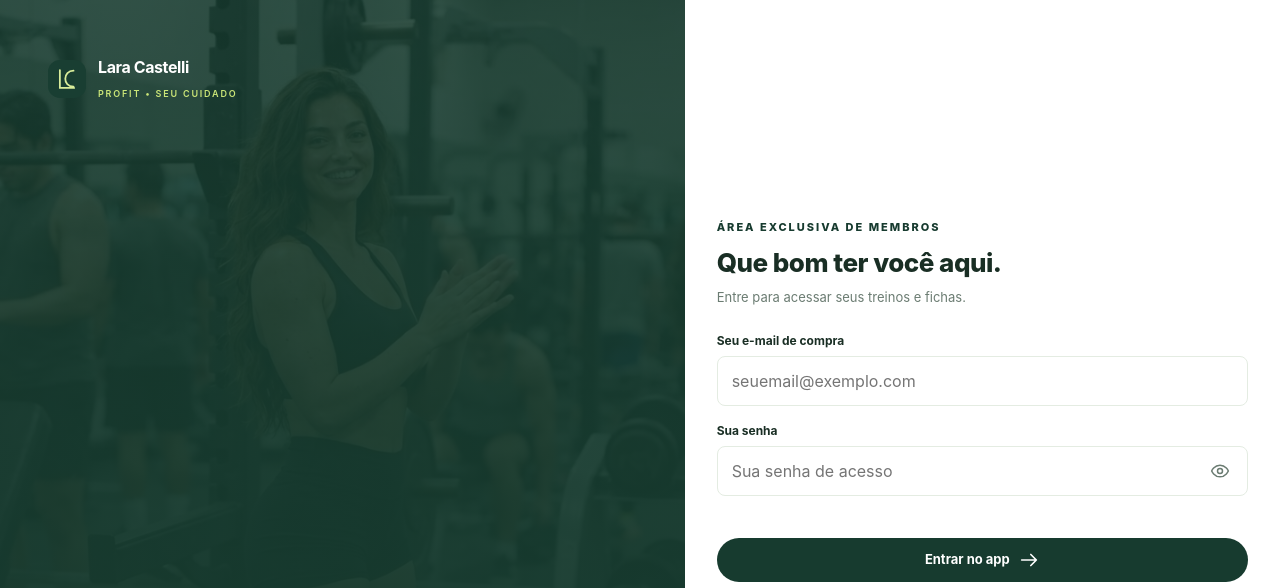
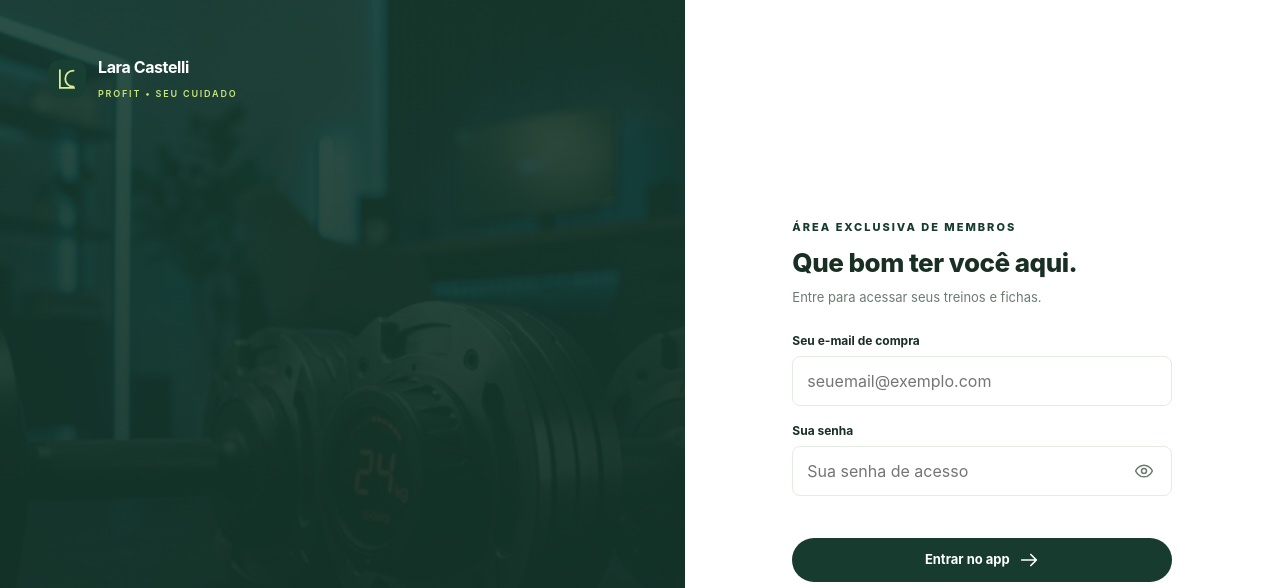
Before and after one commit to yunknet/app-laracastelli, a website with bundled scripts: page public/index.html in a window 1280 px wide. Shown: the top 588 px of the page. Built offline with nearby package versions, Linux system fonts and the light colour scheme; files whose address does not match are found by name.

Commit message:
feat(design): replace login background with custom studio dumbbell image and emerald green brand overlay

```diff
--- a/public/app.js
+++ b/public/app.js
@@ -253,7 +253,7 @@
   $('#app').innerHTML = `
     <div class="login">
       <section class="login-art">
-        <img src="/assets/rotina.png" alt="Lara Castelli">
+        <img src="/assets/login-bg.png" alt="Método Lara Castelli">
         ${brand()}
         <div class="copy">
           <h1>Defina seu corpo sem abrir mão da sua vida.</h1>
--- a/public/style.css
+++ b/public/style.css
@@ -1003,8 +1003,8 @@
   width: 100%;
   height: 100%;
   object-fit: cover;
-  object-position: center 30%;
-  opacity: 0.35;
+  object-position: center center;
+  opacity: 0.38;
   z-index: 1;
   pointer-events: none;
 }
@@ -1013,7 +1013,7 @@
   content: '';
   position: absolute;
   inset: 0;
-  background: linear-gradient(180deg, rgba(23, 59, 47, 0.65) 0%, rgba(23, 59, 47, 0.95) 100%);
+  background: linear-gradient(180deg, rgba(23, 59, 47, 0.70) 0%, rgba(18, 48, 38, 0.94) 100%);
   z-index: 2;
 }
 
@@ -1283,15 +1283,6 @@
     z-index: 10;
     box-shadow: 0 -12px 30px rgba(15, 38, 30, 0.08);
   }
-    padding: 32px 20px 48px;
-    flex: 1;
-    align-items: flex-start;
-    border-radius: 24px 24px 0 0;
-    margin-top: -24px;
-    position: relative;
-    z-index: 10;
-    box-shadow: 0 -12px 30px rgba(15, 38, 30, 0.08);
-  }
 
   .login-form > div {
     max-width: 100%;
```
Also changed, not shown: public/assets/login-bg.png (added).
